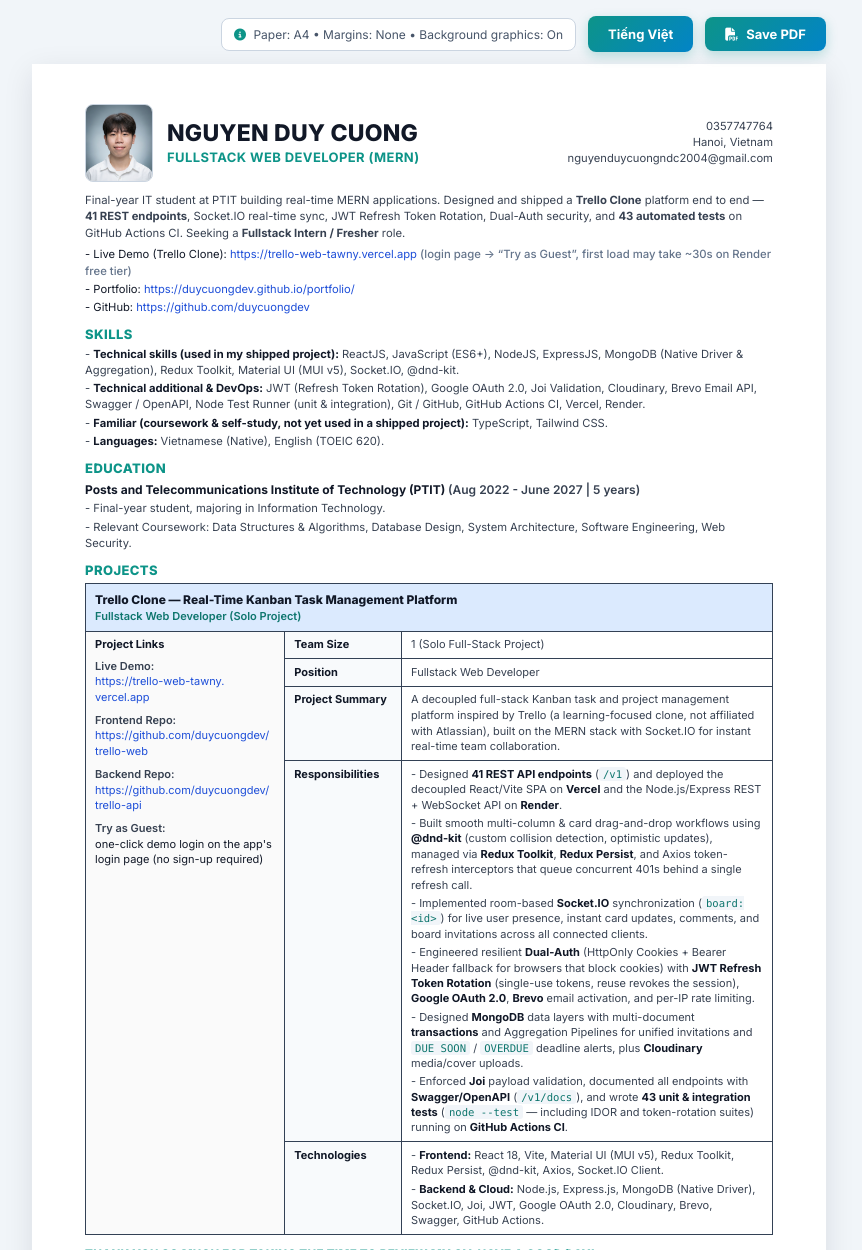
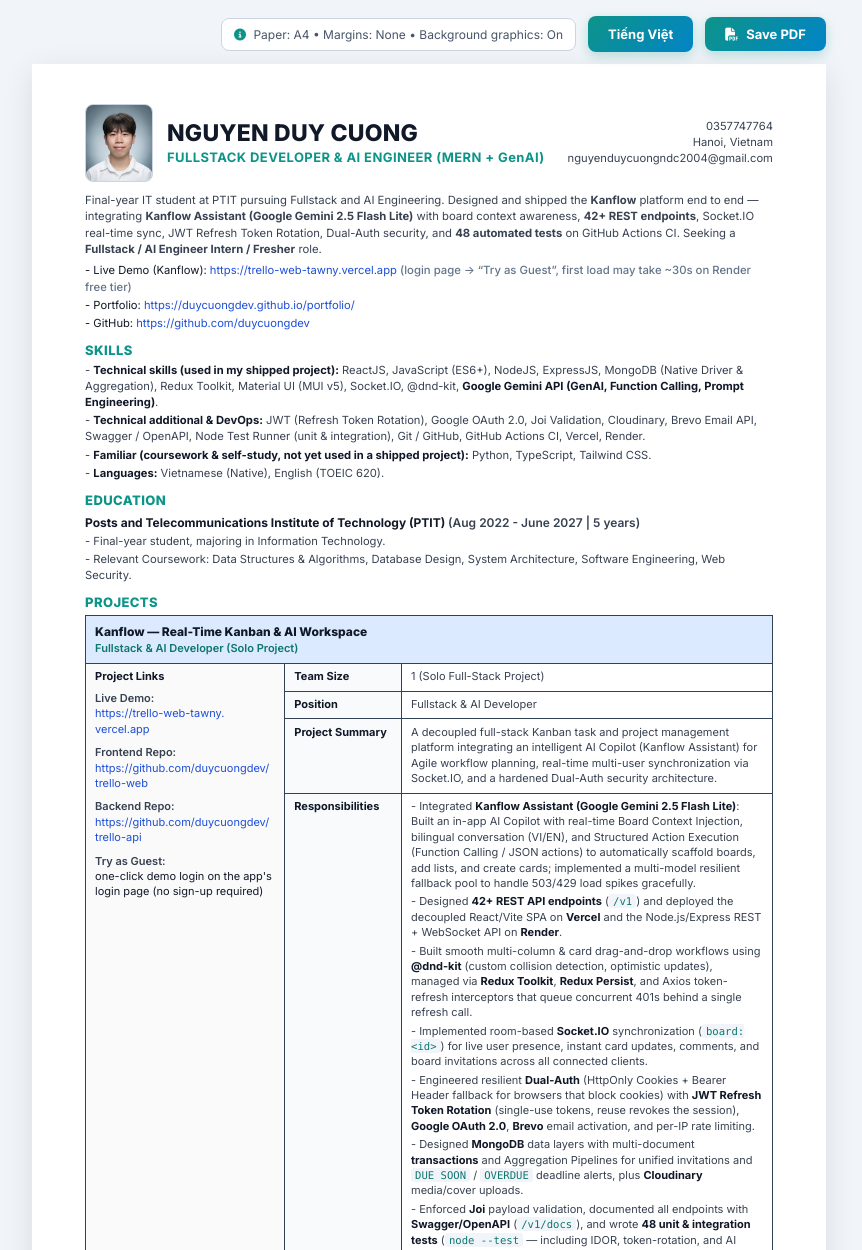
Before and after one commit to duycuongdev/curriculum-vitae, a plain HTML site: page index.html in a window 1280 px wide. Shown: the top 1250 px of the page, without its empty margins (211-1073 px from the left). Drawn offline with Linux system fonts and the light colour scheme.

Commit message:
feat(cv): update branding to Kanflow with AI Engineer positioning and Gemini integration

```diff
--- a/index.html
+++ b/index.html
@@ -4,16 +4,16 @@
 <head>
   <meta charset="UTF-8">
   <meta name="viewport" content="width=device-width, initial-scale=1.0">
-  <title>CV - Nguyen Duy Cuong | Fullstack Web Developer</title>
+  <title>CV - Nguyen Duy Cuong | Fullstack Developer & AI Engineer</title>
   <meta name="description"
-    content="Curriculum Vitae of Nguyen Duy Cuong — Fullstack Web Developer (MERN Stack, Socket.IO, Dual-Auth security, MongoDB, CI/CD).">
+    content="Curriculum Vitae of Nguyen Duy Cuong — Fullstack & AI Developer (MERN Stack, GenAI, Google Gemini, Socket.IO, Dual-Auth security, MongoDB, CI/CD).">
   <link rel="canonical" href="https://duycuongdev.github.io/curriculum-vitae/">
 
   <!-- Open Graph -->
   <meta property="og:type" content="profile">
-  <meta property="og:title" content="CV - Nguyen Duy Cuong | Fullstack Web Developer">
+  <meta property="og:title" content="CV - Nguyen Duy Cuong | Fullstack Developer & AI Engineer">
   <meta property="og:description"
-    content="1-page print-ready online CV of Nguyen Duy Cuong (PTIT IT, MERN Stack, Trello Clone Real-Time Kanban Workspace).">
+    content="1-page print-ready online CV of Nguyen Duy Cuong (PTIT IT, MERN Stack, Kanflow — Real-Time Kanban & AI Workspace).">
   <meta property="og:url" content="https://duycuongdev.github.io/curriculum-vitae/">
   <meta property="og:image" content="https://duycuongdev.github.io/curriculum-vitae/assets/img/avatar.jpg">
 
@@ -56,7 +56,7 @@
         </div>
         <div class="header-identity">
           <h1>NGUYEN DUY CUONG</h1>
-          <p class="role-title">FULLSTACK WEB DEVELOPER (MERN)</p>
+          <p class="role-title">FULLSTACK DEVELOPER &amp; AI ENGINEER (MERN + GenAI)</p>
         </div>
       </div>
       <div class="header-right">
@@ -69,13 +69,14 @@
     <!-- ══════════ SUMMARY & LINKS ══════════ -->
     <section class="intro-section">
       <p class="intro-text">
-        Final-year IT student at PTIT building real-time MERN applications. Designed and shipped a
-        <strong>Trello Clone</strong> platform end to end — <strong>41 REST endpoints</strong>, Socket.IO real-time
-        sync, JWT Refresh Token Rotation, Dual-Auth security, and <strong>43 automated tests</strong> on GitHub Actions CI.
-        Seeking a <strong>Fullstack Intern / Fresher</strong> role.
+        Final-year IT student at PTIT pursuing Fullstack and AI Engineering. Designed and shipped the
+        <strong>Kanflow</strong> platform end to end — integrating <strong>Kanflow Assistant (Google Gemini 2.5 Flash Lite)</strong>
+        with board context awareness, <strong>42+ REST endpoints</strong>, Socket.IO real-time sync, JWT Refresh Token Rotation,
+        Dual-Auth security, and <strong>48 automated tests</strong> on GitHub Actions CI.
+        Seeking a <strong>Fullstack / AI Engineer Intern / Fresher</strong> role.
       </p>
       <ul class="intro-links">
-        <li>- Live Demo (Trello Clone): <a href="https://trello-web-tawny.vercel.app" target="_blank" rel="noopener noreferrer">https://trello-web-tawny.vercel.app</a> <span class="link-hint">(login page → “Try as Guest”, first load may take ~30s on Render free tier)</span></li>
+        <li>- Live Demo (Kanflow): <a href="https://trello-web-tawny.vercel.app" target="_blank" rel="noopener noreferrer">https://trello-web-tawny.vercel.app</a> <span class="link-hint">(login page → “Try as Guest”, first load may take ~30s on Render free tier)</span></li>
         <li>- Portfolio: <a href="https://duycuongdev.github.io/portfolio/" target="_blank" rel="noopener noreferrer">https://duycuongdev.github.io/portfolio/</a></li>
         <li>- GitHub: <a href="https://github.com/duycuongdev" target="_blank" rel="noopener noreferrer">https://github.com/duycuongdev</a></li>
       </ul>
@@ -85,9 +86,9 @@
     <section class="cv-section">
       <h2 class="section-heading">SKILLS</h2>
       <ul class="plain-list">
-        <li>- <strong>Technical skills (used in my shipped project):</strong> ReactJS, JavaScript (ES6+), NodeJS, ExpressJS, MongoDB (Native Driver &amp; Aggregation), Redux Toolkit, Material UI (MUI v5), Socket.IO, @dnd-kit.</li>
+        <li>- <strong>Technical skills (used in my shipped project):</strong> ReactJS, JavaScript (ES6+), NodeJS, ExpressJS, MongoDB (Native Driver &amp; Aggregation), Redux Toolkit, Material UI (MUI v5), Socket.IO, @dnd-kit, <strong>Google Gemini API (GenAI, Function Calling, Prompt Engineering)</strong>.</li>
         <li>- <strong>Technical additional &amp; DevOps:</strong> JWT (Refresh Token Rotation), Google OAuth 2.0, Joi Validation, Cloudinary, Brevo Email API, Swagger / OpenAPI, Node Test Runner (unit &amp; integration), Git / GitHub, GitHub Actions CI, Vercel, Render.</li>
-        <li>- <strong>Familiar (coursework &amp; self-study, not yet used in a shipped project):</strong> TypeScript, Tailwind CSS.</li>
+        <li>- <strong>Familiar (coursework &amp; self-study, not yet used in a shipped project):</strong> Python, TypeScript, Tailwind CSS.</li>
         <li>- <strong>Languages:</strong> Vietnamese (Native), English (TOEIC 620).</li>
       </ul>
     </section>
@@ -110,8 +111,8 @@
         <thead>
           <tr>
             <th colspan="3" class="table-banner">
-              <div class="banner-title">Trello Clone — Real-Time Kanban Task Management Platform</div>
-              <div class="banner-role">Fullstack Web Developer (Solo Project)</div>
+              <div class="banner-title">Kanflow — Real-Time Kanban &amp; AI Workspace</div>
+              <div class="banner-role">Fullstack &amp; AI Developer (Solo Project)</div>
             </th>
           </tr>
         </thead>
@@ -141,24 +142,25 @@
           </tr>
           <tr>
             <td class="col-label">Position</td>
-            <td class="col-value">Fullstack Web Developer</td>
+            <td class="col-value">Fullstack &amp; AI Developer</td>
           </tr>
           <tr>
             <td class="col-label">Project Summary</td>
             <td class="col-value">
-              A decoupled full-stack Kanban task and project management platform inspired by Trello (a learning-focused clone, not affiliated with Atlassian), built on the MERN stack with Socket.IO for instant real-time team collaboration.
+              A decoupled full-stack Kanban task and project management platform integrating an intelligent AI Copilot (Kanflow Assistant) for Agile workflow planning, real-time multi-user synchronization via Socket.IO, and a hardened Dual-Auth security architecture.
             </td>
           </tr>
           <tr>
             <td class="col-label">Responsibilities</td>
             <td class="col-value">
               <ul class="resp-list">
-                <li>- Designed <strong>41 REST API endpoints</strong> (<code>/v1</code>) and deployed the decoupled React/Vite SPA on <strong>Vercel</strong> and the Node.js/Express REST + WebSocket API on <strong>Render</strong>.</li>
+                <li>- Integrated <strong>Kanflow Assistant (Google Gemini 2.5 Flash Lite)</strong>: Built an in-app AI Copilot with real-time Board Context Injection, bilingual conversation (VI/EN), and Structured Action Execution (Function Calling / JSON actions) to automatically scaffold boards, add lists, and create cards; implemented a multi-model resilient fallback pool to handle 503/429 load spikes gracefully.</li>
+                <li>- Designed <strong>42+ REST API endpoints</strong> (<code>/v1</code>) and deployed the decoupled React/Vite SPA on <strong>Vercel</strong> and the Node.js/Express REST + WebSocket API on <strong>Render</strong>.</li>
                 <li>- Built smooth multi-column &amp; card drag-and-drop workflows using <strong>@dnd-kit</strong> (custom collision detection, optimistic updates), managed via <strong>Redux Toolkit</strong>, <strong>Redux Persist</strong>, and Axios token-refresh interceptors that queue concurrent 401s behind a single refresh call.</li>
                 <li>- Implemented room-based <strong>Socket.IO</strong> synchronization (<code>board:&lt;id&gt;</code>) for live user presence, instant card updates, comments, and board invitations across all connected clients.</li>
                 <li>- Engineered resilient <strong>Dual-Auth</strong> (HttpOnly Cookies + Bearer Header fallback for browsers that block cookies) with <strong>JWT Refresh Token Rotation</strong> (single-use tokens, reuse revokes the session), <strong>Google OAuth 2.0</strong>, <strong>Brevo</strong> email activation, and per-IP rate limiting.</li>
                 <li>- Designed <strong>MongoDB</strong> data layers with multi-document <strong>transactions</strong> and Aggregation Pipelines for unified invitations and <code>DUE SOON</code> / <code>OVERDUE</code> deadline alerts, plus <strong>Cloudinary</strong> media/cover uploads.</li>
-                <li>- Enforced <strong>Joi</strong> payload validation, documented all endpoints with <strong>Swagger/OpenAPI</strong> (<code>/v1/docs</code>), and wrote <strong>43 unit &amp; integration tests</strong> (<code>node --test</code> — including IDOR and token-rotation suites) running on <strong>GitHub Actions CI</strong>.</li>
+                <li>- Enforced <strong>Joi</strong> payload validation, documented all endpoints with <strong>Swagger/OpenAPI</strong> (<code>/v1/docs</code>), and wrote <strong>48 unit &amp; integration tests</strong> (<code>node --test</code> — including IDOR, token-rotation, and AI validation suites) running on <strong>GitHub Actions CI</strong>.</li>
               </ul>
             </td>
           </tr>
@@ -166,7 +168,7 @@
             <td class="col-label">Technologies</td>
             <td class="col-value">
               <p>- <strong>Frontend:</strong> React 18, Vite, Material UI (MUI v5), Redux Toolkit, Redux Persist, @dnd-kit, Axios, Socket.IO Client.</p>
-              <p>- <strong>Backend &amp; Cloud:</strong> Node.js, Express.js, MongoDB (Native Driver), Socket.IO, Joi, JWT, Google OAuth 2.0, Cloudinary, Brevo, Swagger, GitHub Actions.</p>
+              <p>- <strong>Backend, AI &amp; Cloud:</strong> Node.js, Express.js, MongoDB (Native Driver), Google Gemini API (2.5 Flash Lite), Socket.IO, Joi, JWT, Google OAuth 2.0, Cloudinary, Brevo, Swagger, GitHub Actions.</p>
             </td>
           </tr>
         </tbody>
```
Also changed, not shown: cv-vi.html (+20 -19 lines), 1 other file.
